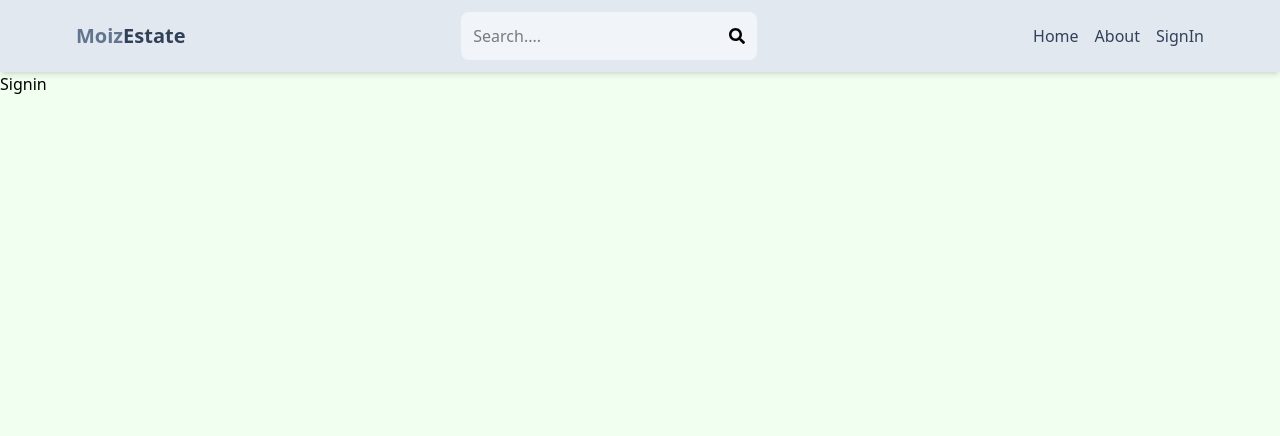
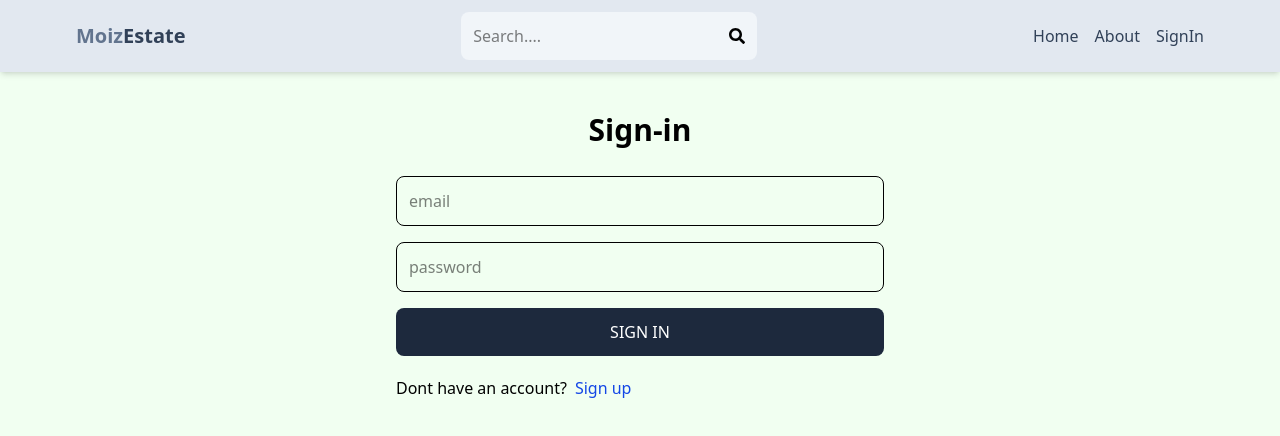
Before and after one commit to MuhammadMoiz178/mern-estate, a React (Vite) app in the folder client/: page /sign-in in a window 1280 px wide. Shown: the top 436 px of the page. Built offline with nearby package versions, Linux system fonts and the light colour scheme.

Commit message:
Complete Sign-in Page Functionality

```diff
--- a/client/src/pages/SignIn.jsx
+++ b/client/src/pages/SignIn.jsx
@@ -1,9 +1,67 @@
-import React from 'react'
+ import React,{useState} from 'react'
+import {Link,useNavigate} from "react-router-dom"
+function SignIn () {
+   const [formData, setformData] = useState({})
+   const [error, setError] = useState(null)
+   const [loading,setloading] = useState(false)
+   const navigate = useNavigate()
+   const handleChange = (e) => {
+     setformData({
+      ...formData,
+      [e.target.id] : e.target.value,
+     })
+   }
+  //  console.log(formData);
 
-function Signin() {
+   const submitHandler =async (e) =>{
+    e.preventDefault()
+    try {
+      setloading(true)
+      const res = await fetch('/api/auth/signin',{
+          method: 'POST',
+          headers:{
+            'Content-Type':'application/json'
+          },
+          body:JSON.stringify(formData),
+        })
+      const data = await res.json()
+      console.log(data);
+      if(data.success === false) {
+        setloading(false)
+        setError(data.message)
+        return
+      }
+      setloading(false)
+      setError(null)
+      navigate('/')
+    } catch (error) {
+      setloading(false)
+      setError(error.message)
+    }
+   }
   return (
-    <div>Signin</div>
+    <div className='p-3 max-w-lg mx-auto'>
+      <h1 className='text-3xl text-center font-semibold my-7'>Sign-in</h1>
+      <form onSubmit={submitHandler} className='flex flex-col gap-4'>
+        <input type="email" placeholder='email' id='email' className='border p-3 rounded-lg'
+         onChange={handleChange}
+        />
+        <input type="password" placeholder='password' id='password' className='border p-3 rounded-lg'
+        onChange={handleChange}
+        />
+        <button disabled={loading} className='bg-slate-800 text-white p-3 rounded-lg uppercase hover:opacity-95 disabled:opacity-80'>
+          {loading ? 'Loading...' : 'Sign In'}
+        </button>
+      </form>
+      <div className='flex gap-2 mt-5'>
+        <p>Dont have an account?</p>
+        <Link to="/sign-up">
+        <span className='text-blue-700'>Sign up</span>
+        </Link>
+      </div>
+      {error && <p className='text-red-500 mt-5'>{error}</p>}
+    </div>
   )
 }
 
-export default Signin
+export default SignIn
```
